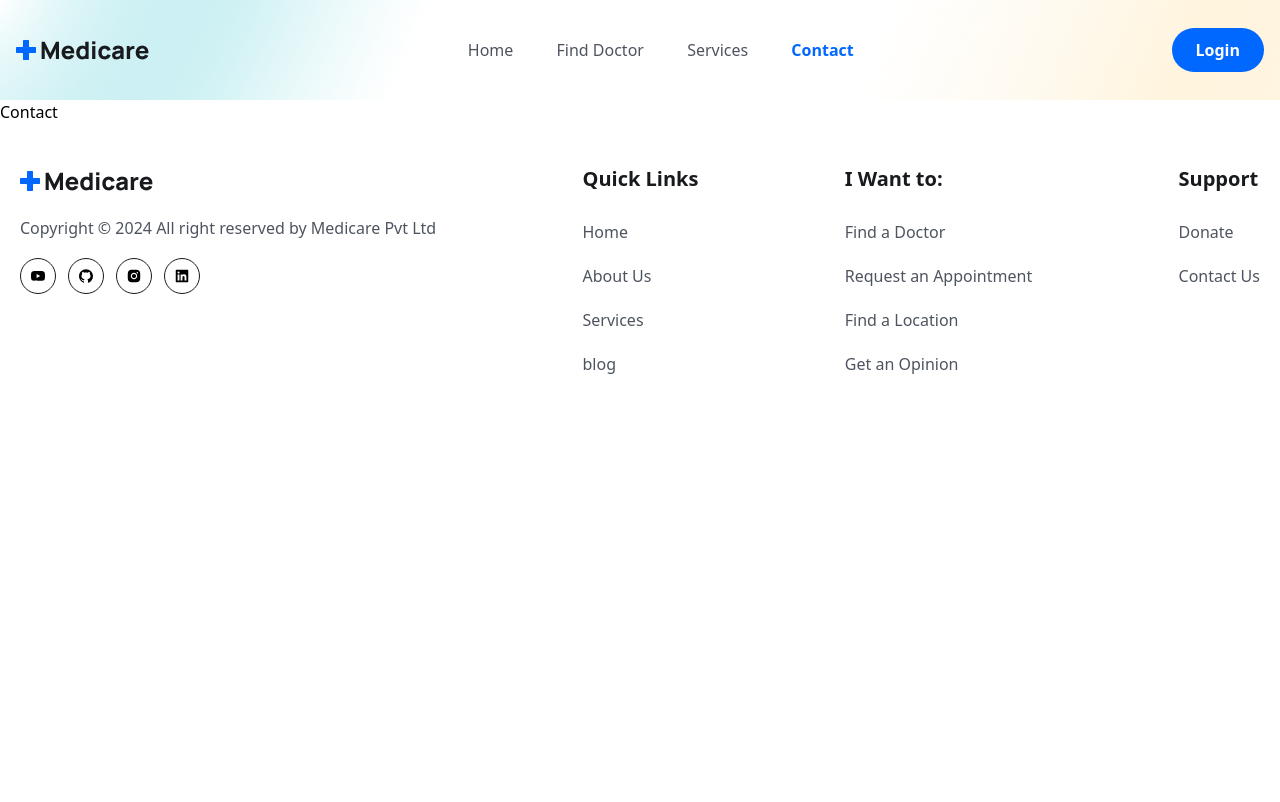
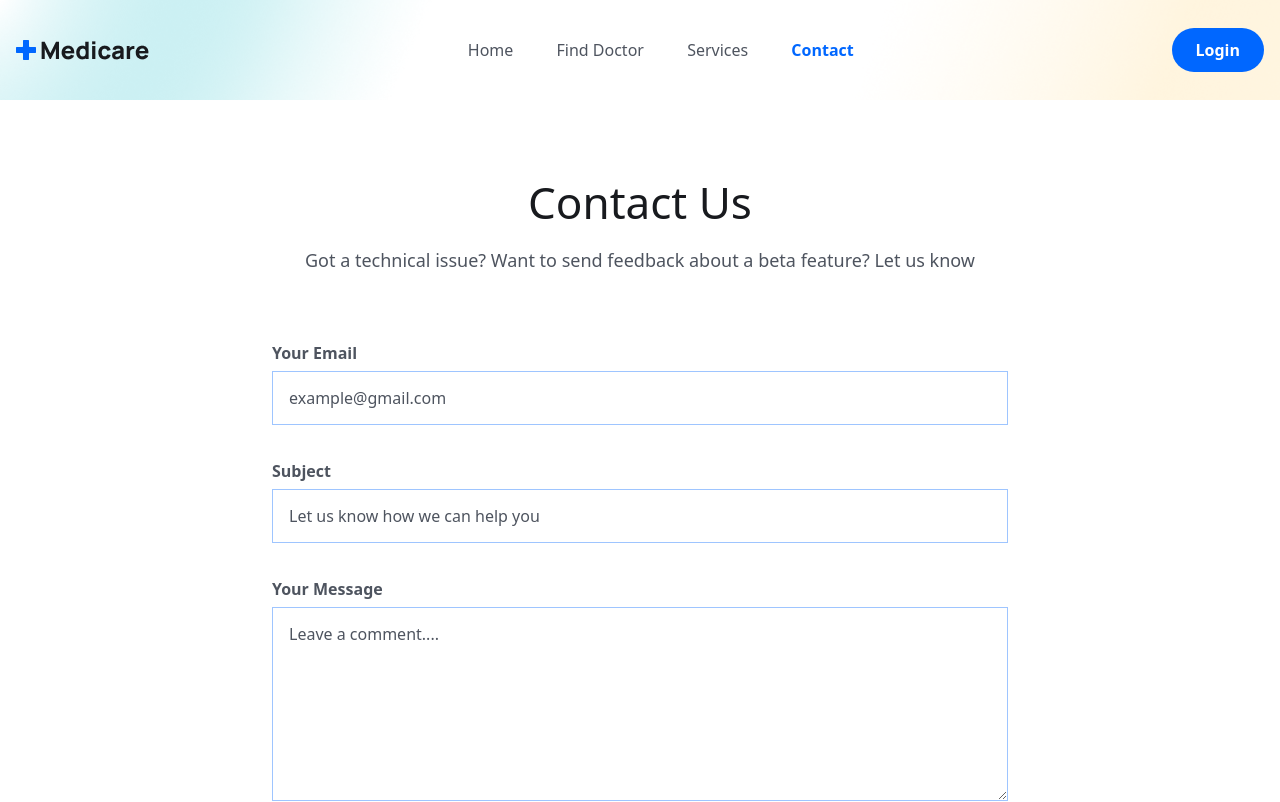
Before and after one commit to subarnoturja/curepoint-client, a React (Vite) app: page /contact in a window 1280 px wide. Shown: the top 802 px of the page. Built offline with nearby package versions, Linux system fonts and the light colour scheme.

Commit message:
contact page added

```diff
--- a/src/index.css
+++ b/src/index.css
@@ -31,6 +31,14 @@
 
     .hero__section {
         @apply bg-[url('./assets/images/hero-bg.png')] bg-no-repeat bg-center bg-cover
+    }
+
+    .form__label {
+        @apply text-textColor font-semibold text-[16px] leading-7 mb-2
+    }
+
+    .form__input {
+        @apply w-full px-4 py-3 border border-solid border-[#0066ff61] focus:outline-none focus:border-primaryColor text-[16px] leading-7 text-headingColor placeholder:text-textColor cursor-pointer
     }
 }
 
--- a/src/pages/Contact.jsx
+++ b/src/pages/Contact.jsx
@@ -1,9 +1,49 @@
 
 const Contact = () => {
     return (
-        <div>
-           <h2>Contact</h2>
-        </div>
+        <section>
+            <div className="px-4 mx-auto max-w-screen-md">
+                <h2 className="heading text-center">Contact Us</h2>
+                <p className="mb-8 md:mb-16 font-light text-center text__para">Got a technical issue? Want to send feedback about a beta feature? Let us know</p>
+                <form action="" className="space-y-8">
+                    <div>
+                        <label htmlFor="email" className="form__label">
+                            Your Email
+                        </label>
+                        <input
+                        type="email"
+                        id="email"
+                        placeholder="example@gmail.com"
+                        className="form__input mt-1"
+                        />
+                    </div>
+                    <div>
+                        <label htmlFor="subject" className="form__label">
+                            Subject
+                        </label>
+                        <input
+                        type="text"
+                        id="subject"
+                        placeholder="Let us know how we can help you"
+                        className="form__input mt-1"
+                        />
+                    </div>
+                    <div className="sm:col-span-2">
+                        <label htmlFor="message" className="form__label">
+                            Your Message
+                        </label>
+                        <textarea
+                        rows='6'
+                        type="text"
+                        id="message"
+                        placeholder="Leave a comment...."
+                        className="form__input mt-1"
+                        />
+                    </div>
+                    <button type="submit" className="btn rounded sm:w-fit">Submit</button>
+                </form>
+            </div>
+        </section>
     );
 };
 
```
